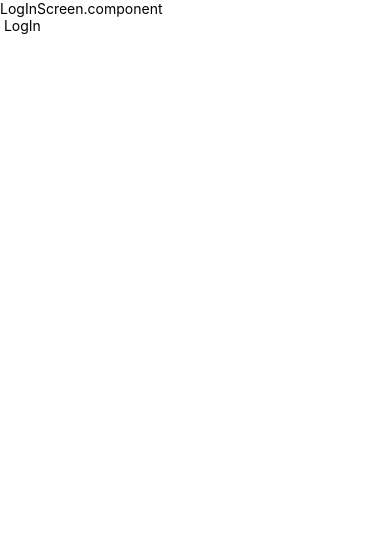
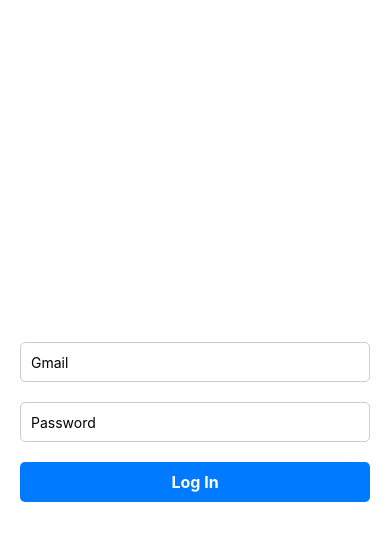
Before and after one commit to SachinPal8050101/CoinGame, a React Native app: screen / in a window 390 px wide. Shown: the top 540 px of the page. Built offline with nearby package versions, Linux system fonts and the light colour scheme.

Commit message:
User LoggedIn done

```diff
--- a/App.js
+++ b/App.js
@@ -1,13 +1,33 @@
-import React, {useState} from 'react';
+import React, {useEffect, useState} from 'react';
 import AppNavigation from './src/config/navigationSetup';
 import AppContext from './src/store/authStore';
+import CustomSpinner from './src/components/CustomSpinner';
+
+import AsyncStorageHelper from './src/config/asyncHelper';
 
 const App = () => {
   const [isLoggedIn, setIsLoggedIn] = useState(false);
+  const [rehydrated, setRehydrated] = useState(false);
+
+  const fetchUserAuthInfo = async () => {
+    const userLoggedIn = await AsyncStorageHelper.getItem('user');
+    if (userLoggedIn) {
+      setIsLoggedIn(true);
+    }
+    setRehydrated(true);
+  };
+
+  useEffect(() => {
+    fetchUserAuthInfo();
+  }, []);
+
   // Auth Context
   const userSignIn = () => {
     setIsLoggedIn(true);
   };
+  if (!rehydrated) {
+    return <CustomSpinner visible={true} />;
+  }
   return (
     <AppContext.Provider value={{isLoggedIn: isLoggedIn, signIn: userSignIn}}>
       <AppNavigation />
--- a/package.json
+++ b/package.json
@@ -10,6 +10,7 @@
     "test": "jest"
   },
   "dependencies": {
+    "@react-native-async-storage/async-storage": "^1.23.1",
     "@react-navigation/native": "^6.1.17",
     "@react-navigation/native-stack": "^6.9.26",
     "react": "18.2.0",
--- /dev/null
+++ b/src/components/CustomSpinner.js
@@ -0,0 +1,35 @@
+import React from 'react';
+import {ActivityIndicator, View, StyleSheet} from 'react-native';
+
+const CustomSpinner = ({visible}) => {
+  if (!visible) {
+    return null;
+  }
+
+  return (
+    <View style={styles.overlay}>
+      <View style={styles.spinnerContainer}>
+        <ActivityIndicator size="large" color="#0000ff" />
+      </View>
+    </View>
+  );
+};
+
+const styles = StyleSheet.create({
+  overlay: {
+    ...StyleSheet.absoluteFillObject,
+    backgroundColor: 'rgba(0, 0, 0, 0.5)',
+    justifyContent: 'center',
+    alignItems: 'center',
+  },
+  spinnerContainer: {
+    backgroundColor: 'white',
+    borderRadius: 8,
+    padding: 20,
+    alignItems: 'center',
+    justifyContent: 'center',
+    elevation: 4,
+  },
+});
+
+export default CustomSpinner;
--- /dev/null
+++ b/src/config/asyncHelper.js
@@ -0,0 +1,23 @@
+import AsyncStorage from '@react-native-async-storage/async-storage';
+
+class AsyncStorageHelper {
+  async setItem(key, value) {
+    try {
+      await AsyncStorage.setItem(key, JSON.stringify(value));
+    } catch (error) {
+      console.error('Error setting AsyncStorage item:', error);
+    }
+  }
+
+  async getItem(key) {
+    try {
+      const value = await AsyncStorage.getItem(key);
+      return value ? JSON.parse(value) : null;
+    } catch (error) {
+      console.error('Error getting AsyncStorage item:', error);
+      return null;
+    }
+  }
+}
+
+export default new AsyncStorageHelper();
--- a/src/screens/LogInScreen/LogInScreen.component.js
+++ b/src/screens/LogInScreen/LogInScreen.component.js
@@ -1,15 +1,52 @@
-import {View, Text, StyleSheet, TouchableOpacity} from 'react-native';
-import React, {useContext} from 'react';
+import {
+  View,
+  Text,
+  StyleSheet,
+  TouchableOpacity,
+  TextInput,
+} from 'react-native';
+import React, {useContext, useState} from 'react';
 import AppContext from '../../store/authStore';
 
+import AsyncStorageHelper from '../../config/asyncHelper';
+
 const LogInScreen = () => {
+  const [username, setUsername] = useState('');
+  const [password, setPassword] = useState('');
+
   const {signIn} = useContext(AppContext);
 
+  const handleLogin = async () => {
+    console.log('Email:', username);
+    console.log('Password:', password);
+    if (username === 'admin' && password === 'admin1234') {
+      await AsyncStorageHelper.setItem('user', {
+        username: username,
+        password: password,
+      });
+      signIn();
+    }
+  };
+
   return (
-    <View style={styles.styles}>
-      <Text>LogInScreen.component</Text>
-      <TouchableOpacity onPress={signIn}>
-        <Text> LogIn </Text>
+    <View style={styles.container}>
+      <TextInput
+        style={styles.input}
+        placeholder="Gmail"
+        keyboardType="email-address"
+        autoCapitalize="none"
+        value={username}
+        onChangeText={setUsername}
+      />
+      <TextInput
+        style={styles.input}
+        placeholder="Password"
+        secureTextEntry={true}
+        value={password}
+        onChangeText={setPassword}
+      />
+      <TouchableOpacity style={styles.loginButton} onPress={handleLogin}>
+        <Text style={styles.loginButtonText}>Log In</Text>
       </TouchableOpacity>
     </View>
   );
@@ -18,9 +55,32 @@ const LogInScreen = () => {
 export default LogInScreen;
 
 const styles = StyleSheet.create({
-  conatiner: {
+  container: {
     flex: 1,
     justifyContent: 'center',
     alignItems: 'center',
+    paddingHorizontal: 20,
+  },
+  input: {
+    width: '100%',
+    height: 40,
+    borderWidth: 1,
+    borderColor: '#ccc',
+    borderRadius: 5,
+    paddingHorizontal: 10,
+    marginBottom: 20,
+  },
+  loginButton: {
+    width: '100%',
+    height: 40,
+    backgroundColor: '#007bff',
+    justifyContent: 'center',
+    alignItems: 'center',
+    borderRadius: 5,
+  },
+  loginButtonText: {
+    color: '#fff',
+    fontSize: 16,
+    fontWeight: 'bold',
   },
 });
```
